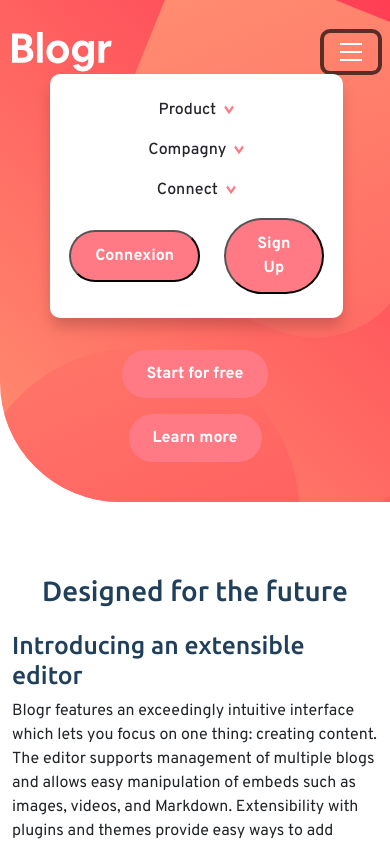
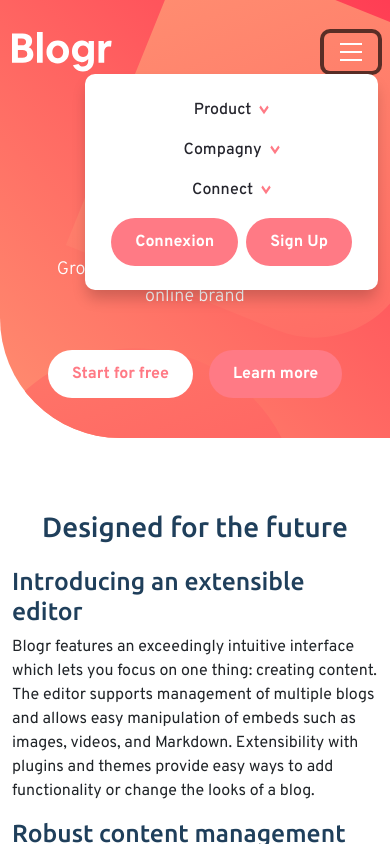
Before and after one commit to ThierryTouinPro/nextjs-starter-kit, a Next.js app in the folder with-docker-compose-app/next-app/: page / in a window 390 px wide. Both pictures are taken after a click on the button 350 px from the left and 52 px from the top of the page. Shown: the top 844 px of the page. Built offline with nearby package versions, Linux system fonts and the light colour scheme.

Commit message:
ZHA: Code Review and correction Sprint1 Header

```diff
--- a/with-docker-compose-app/next-app/src/components/Header/Header.js
+++ b/with-docker-compose-app/next-app/src/components/Header/Header.js
@@ -1,4 +1,4 @@
-import React, { useState } from 'react';
+import React, { useState, useEffect, useRef } from 'react';
 import styles from './css/Header.module.css';
 import Logo from './Logo';
 import Navigation from './Navigation';
@@ -6,10 +6,28 @@ import Buttons from '../Interface/Buttons';
 
 function Header() {
     const [navbarOpen, setNavbarOpen] = useState(false);
+    const navbarRef = useRef(null);
 
     const toggleNavbar = () => {
         setNavbarOpen(!navbarOpen);
     };
+
+    // Fonction pour gérer les clics en dehors du menu
+    const handleClickOutside = (event) => {
+        if (navbarRef.current && !navbarRef.current.contains(event.target) && navbarOpen) {
+            setNavbarOpen(false);
+        }
+    };
+
+    useEffect(() => {
+        // Ajout de l'écouteur d'événements
+        document.addEventListener('mousedown', handleClickOutside);
+        return () => {
+            // Nettoyage de l'écouteur d'événements
+            document.removeEventListener('mousedown', handleClickOutside);
+        };
+    }, []);
+
     return (
         <header className={`${styles.header} container-fluid pt-4`} style={{ backgroundColor: 'transparent' }}>
             <picture>
@@ -52,9 +70,9 @@ function Header() {
                 <div className="container">
                     <h1 className="display-4">A modern publishing platform</h1>
                     <p className="lead">
-                    Grow your audience and build your online brand
+                        Grow your audience and build your online brand
                     </p>
-                    <div className={`d-flex flex-column flex-md-row align-items-center justify-content-center ${styles.buttons}`}>
+                    <div className={`d-flex flex-md-row align-items-center justify-content-center ${styles.buttons}`}>
                         <Buttons label="Start for free" mode="primary" href="/start-free" />
                         <Buttons label="Learn more" mode="secondary" href="/learn-more" />
 
--- a/with-docker-compose-app/next-app/src/components/Header/Navigation.js
+++ b/with-docker-compose-app/next-app/src/components/Header/Navigation.js
@@ -1,4 +1,4 @@
-import React, { useState } from 'react';
+import React, { useState, useEffect, useRef } from 'react';
 import Link from 'next/link';
 import styles from './css/Navigation.module.css';
 import { mainMenus } from '../../constants/main-menus'
@@ -6,15 +6,30 @@ import Buttons from '../Interface/Buttons';
 
 function Navigation() {
     const [openDropdown, setOpenDropdown] = useState(null);
+    const dropdownRef = useRef(null);
 
     const toggleDropdown = (menuTitle) => {
         setOpenDropdown(openDropdown === menuTitle ? null : menuTitle);
     };
 
+    // Ajout d'un effet pour fermer le menu en cliquant en dehors
+    useEffect(() => {
+        const handleClickOutside = (event) => {
+            if (dropdownRef.current && !dropdownRef.current.contains(event.target)) {
+                setOpenDropdown(null); // Ferme le menu de navigation
+            }
+        };
+
+        document.addEventListener('mousedown', handleClickOutside);
+        return () => {
+            document.removeEventListener('mousedown', handleClickOutside);
+        };
+    }, []);
+
     return (
-        <nav className={`d-flex align-items-center col-12 ${styles.nav}`}>
+        <nav ref={dropdownRef} className={`d-flex align-items-center col-12 ${styles.nav}`}>
             {mainMenus.map((menu, index) => (
-                <div className="nav-item dropdown " key={index}>
+                <div className="nav-item dropdown" key={index}>
                     <button
                         onClick={() => toggleDropdown(menu.groupTitle)}
                         className={`${styles.navLink} d-flex align-items-baseline`}
@@ -42,9 +57,9 @@ function Navigation() {
                     </ul>
                 </div>
             ))}
-            <div className="d-flex d-lg-none d-xl-none d-xxl-none justify-content-center gap-4">
-                <Buttons label="Connexion" mode="secondary" />
-                <Buttons label="Sign Up" mode="primary" />
+            <div className="d-flex d-lg-none d-xl-none d-xxl-none justify-content-center gap-2">
+                <Buttons label="Connexion" mode="secondary" href="/connexion" />
+                <Buttons label="Sign Up" mode={typeof window !== 'undefined' && window.innerWidth < 768 ? 'secondary' : 'primary'} href="/signup" />
             </div>
         </nav>
     );
--- a/with-docker-compose-app/next-app/src/components/Header/css/Header.module.css
+++ b/with-docker-compose-app/next-app/src/components/Header/css/Header.module.css
@@ -93,7 +93,7 @@
     .navbarCollapse {
         position: absolute;
         top: 90%;
-        left: 38px;
+        right: 0;
         background-color: var(--white);
         z-index: 1000;
         width: 80%;
--- a/with-docker-compose-app/next-app/src/components/Interface/css/Buttons.module.css
+++ b/with-docker-compose-app/next-app/src/components/Interface/css/Buttons.module.css
@@ -49,8 +49,8 @@
     }
 
     .buttonPrimary{
-        color: var(--white);
-        background-color: var(--very-light-red);
+        color: var(--very-light-red);
+        background-color: var(--white);
     }
 
     .customHr {
```
